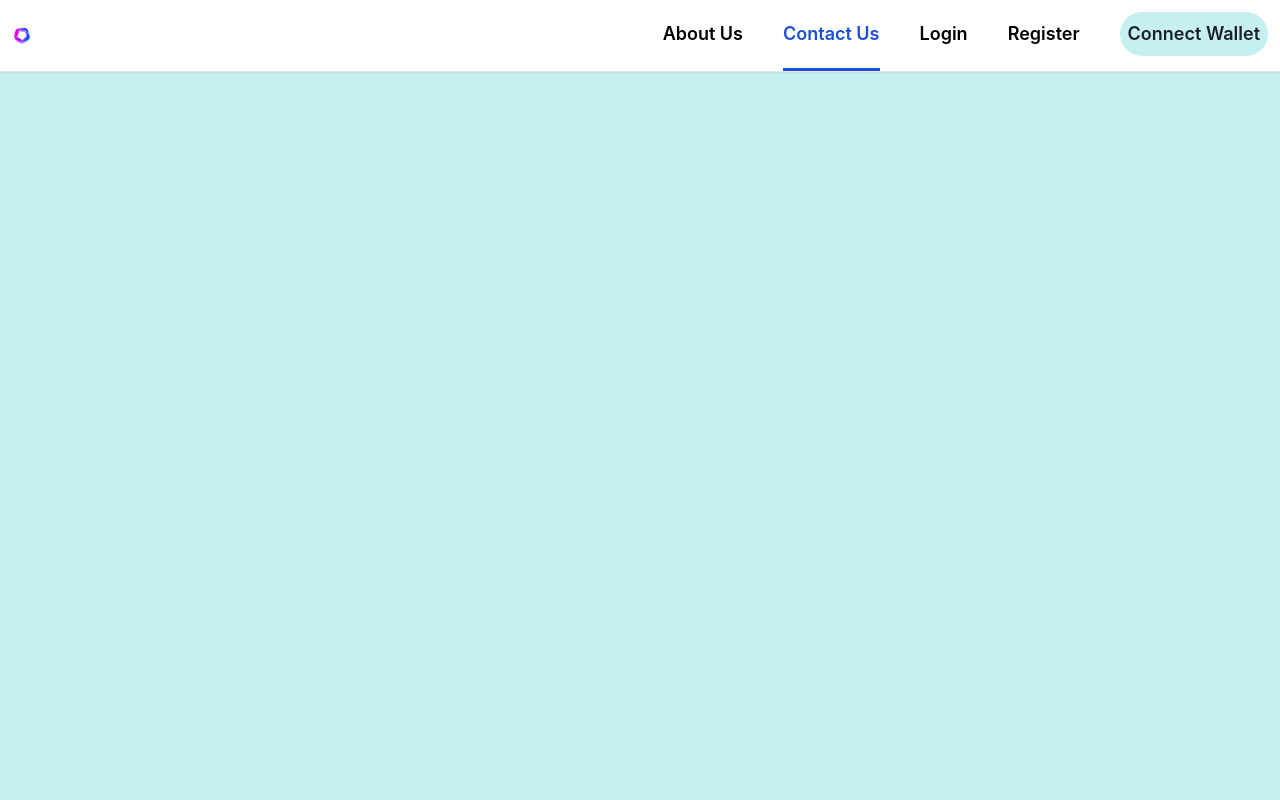
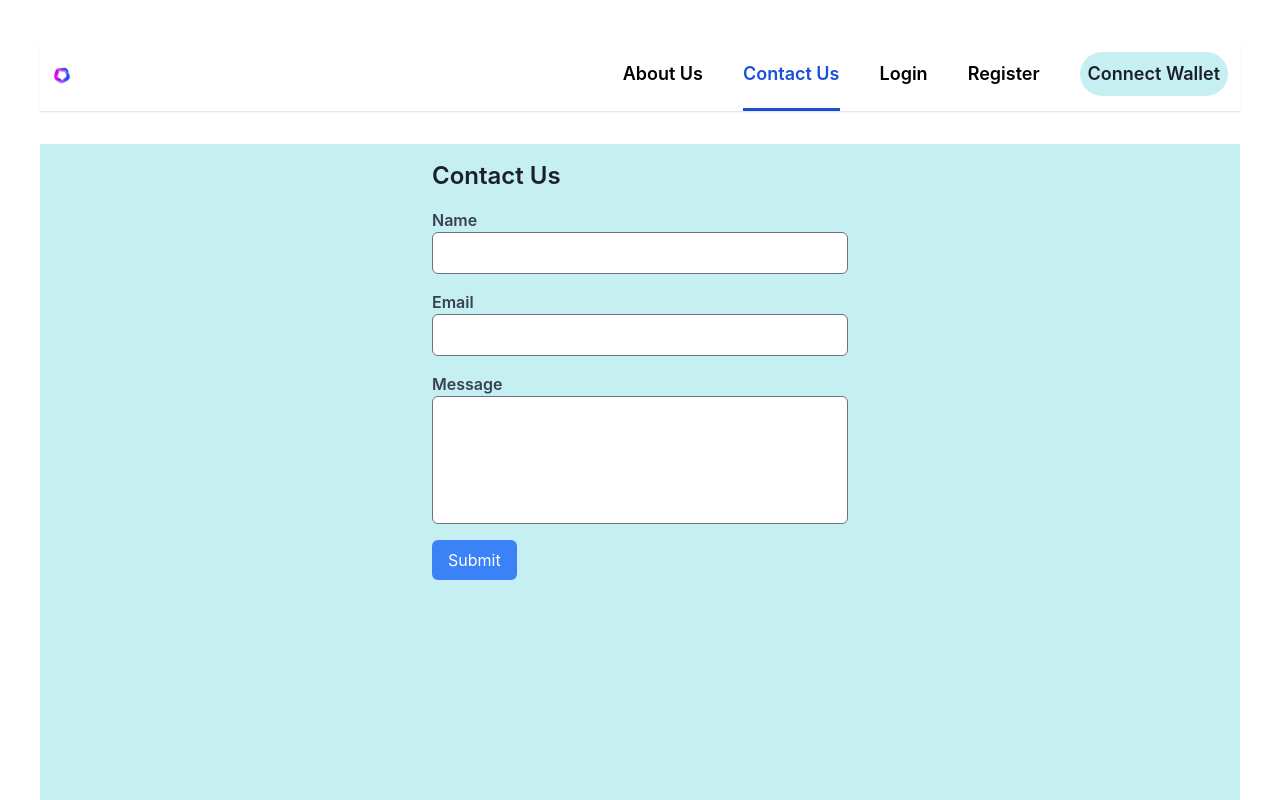
Before and after one commit to SoarinSkySagar/SIH-test, a React (Create React App) app in the folder frontend/: page /contact in a window 1280 px wide. Shown: the top 800 px of the page. Built offline with nearby package versions, Linux system fonts and the light colour scheme.

Commit message:
updated frend

```diff
--- a/frontend/src/App.js
+++ b/frontend/src/App.js
@@ -3,11 +3,13 @@ import { BrowserRouter as Router, Route, Routes } from "react-router-dom";
 import Register from "./pages/Register";
 import Header from "./components/Navbar";
 import Home from "./pages/Home";
+import About from "./pages/About";
 import Footer from "./components/Footer";
 import Login from "./pages/Login";
 import Dashboard from "./pages/Dashboard";
-import Certificate from "./pages/Certificate"
-import Generate from "./pages/Generate"
+import Certificate from "./pages/Certificate";
+import Generate from "./pages/Generate";
+import ContactForm from "./components/ContactForm";
 
 function App() {
 
@@ -21,7 +23,8 @@ function App() {
           <Route path="/login" element={<Login/>}/>
           <Route path="/register" element={<Register/>}/>
           <Route path = "/home" element={<Dashboard/>}/>
-          <Route path = "/about" element={<div>About</div>}/>
+          <Route path = "/contact" element={<ContactForm/>}/>
+          <Route path = "/about" element={<About/>}/>
           <Route path = "/certificate" element={<Certificate/>}/>
           <Route path = "/search" element={<div>Search</div>}/>
           <Route path = "/generate" element={<Generate/>}/>
--- a/frontend/src/components/CarouselCards.jsx
+++ b/frontend/src/components/CarouselCards.jsx
@@ -4,9 +4,9 @@ export default function CarouselCards({caption, imageLink}) {
   return (
     <div className="w-1/2 rounded-lg overflow-hidden shadow-lg m-7 mx-auto">
     <img src={imageLink} alt={caption} className="w-full" />
-    <div className="px-6 py-4 bg-[#5967E8] items-center text-center">
+    <div className="px-6 py-4 bg-[#dd753d] items-center text-center">
       <div className="font-bold text-2xl m-5 ">{caption}</div>
     </div>
   </div>
   )
-}
+  }
--- /dev/null
+++ b/frontend/src/components/ContactForm.jsx
@@ -0,0 +1,85 @@
+import React, { useState } from 'react';
+
+const ContactForm = () => {
+  const [formData, setFormData] = useState({
+    name: '',
+    email: '',
+    message: '',
+  });
+
+  const handleChange = (e) => {
+    const { name, value } = e.target;
+    setFormData({
+      ...formData,
+      [name]: value,
+    });
+  };
+
+  const handleSubmit = (e) => {
+    e.preventDefault();
+    // You can add your form submission logic here
+
+    // For demonstration purposes, let's log the form data
+    console.log(formData);
+  };
+
+  return (
+    <div className="max-w-md mx-auto mt-8 p-4">
+      <h1 className="text-2xl font-semibold mb-4">Contact Us</h1>
+      <form onSubmit={handleSubmit} className="space-y-4">
+        <div className="flex flex-col">
+          <label htmlFor="name" className="text-gray-700 font-semibold">
+            Name
+          </label>
+          <input
+            type="text"
+            id="name"
+            name="name"
+            value={formData.name}
+            onChange={handleChange}
+            className="border p-2 rounded-md focus:outline-none focus:border-blue-500"
+            required
+          />
+        </div>
+
+        <div className="flex flex-col">
+          <label htmlFor="email" className="text-gray-700 font-semibold">
+            Email
+          </label>
+          <input
+            type="email"
+            id="email"
+            name="email"
+            value={formData.email}
+            onChange={handleChange}
+            className="border p-2 rounded-md focus:outline-none focus:border-blue-500"
+            required
+          />
+        </div>
+
+        <div className="flex flex-col">
+          <label htmlFor="message" className="text-gray-700 font-semibold">
+            Message
+          </label>
+          <textarea
+            id="message"
+            name="message"
+            value={formData.message}
+            onChange={handleChange}
+            className="border p-2 rounded-md focus:outline-none focus:border-blue-500 h-32 resize-none"
+            required
+          ></textarea>
+        </div>
+
+        <button
+          type="submit"
+          className="bg-blue-500 text-white py-2 px-4 rounded-md hover:bg-blue-600 transition duration-300"
+        >
+          Submit
+        </button>
+      </form>
+    </div>
+  );
+};
+
+export default ContactForm;
--- a/frontend/src/components/Footer.jsx
+++ b/frontend/src/components/Footer.jsx
@@ -1,9 +1,11 @@
-import React from 'react'
+import React from 'react';
 
-export default function Footer() {
+const Footer = () => {
   return (
-    <div className='bg-[#36393e] shadow-sm bottom-0 z-100 p-10 text-center'>
-      <div className='text-white text-2xl'>Team Debuggers @HackHeritage</div>
-    </div>
-  )
-}
+    <footer className="bg-gray-800 text-white py-4 text-center">
+      &copy; {new Date().getFullYear()} Your Website Name
+    </footer>
+  );
+};
+
+export default Footer;
--- a/frontend/src/index.css
+++ b/frontend/src/index.css
@@ -11,6 +11,7 @@ body {
   -moz-osx-font-smoothing: grayscale;
   -ms-overflow-style: none;
   scrollbar-width: none;
+  padding: 40px;
 }
 
 body::-webkit-scrollbar {
--- /dev/null
+++ b/frontend/src/pages/About.jsx
@@ -0,0 +1,47 @@
+import React from 'react';
+
+const About = () => {
+  return (
+    <div className="bg-blue-200 p-10 flex flex-col items-center">
+      <div className="text-center">
+        <img
+          src="/path/to/your/image.jpg"
+          alt="Company Logo"
+          className="mx-auto w-24 h-24 rounded-full mb-4"
+        />
+      </div>
+      <h1 className="text-4xl font-bold mb-4">About Us</h1>
+      <p className="text-gray-700 text-center aling-items: center;">
+      Welcome to the future of certification and validation!
+      We're pioneering a revolutionary approach to credentialing through our cutting-edge platform: "Blockchain Based Certificate Generation and Validation."
+      Whether you're an educational institution, a professional organization, or an individual seeking to prove your skills and qualifications, our platform empowers you to create and validate certificates with unparalleled ease and trust.
+      With blockchain as the foundation of our system, we ensure the highest level of security and transparency in certificate issuance and verification. Each certificate generated is cryptographically secured, immutably recorded, and instantly accessible, eliminating the risk of fraud or forgery. Our user-friendly interface makes the entire process efficient and accessible to all, without compromising on security.
+
+Join us on this exciting journey as we revolutionize the way certificates are generated and validated. Explore the limitless possibilities of blockchain technology with BlockCertify
+      </p>
+
+      <h2 className="text-2xl font-bold mt-8">Our Mission</h2>
+      <p className="text-gray-700"> Say goodbye to traditional paper certificates and cumbersome verification processes, and embrace the seamless, secure, and transparent world of blockchain technology.</p>
+
+
+      <h2 className="text-2xl font-bold mt-8">Contact Us</h2>
+      <p className="text-gray-700 text-center">
+        If you have any questions or inquiries, please feel free to contact us at{' '}
+        <a href="mailto:contact@example.com" className="text-blue-500 hover:underline">
+          contact@example.com
+        </a>
+        .
+      </p>
+
+      <h2 className="text-2xl font-bold mt-8">Our Values</h2>
+      <ul className="list-disc list-inside text-gray-700">
+        <li>Customer Satisfaction</li>
+        <li>Innovation</li>
+        <li>Teamwork</li>
+        <li>Sustainability</li>
+      </ul>
+    </div>
+  );
+};
+
+export default About;
--- a/frontend/src/pages/Login.jsx
+++ b/frontend/src/pages/Login.jsx
@@ -1,6 +1,39 @@
-import React from 'react'
+import React, { useState } from 'react';
+import axios from 'axios';
 
-export default function Login() {
+export default function Login({ handleLogin }) {
+    const [email, setEmail] = useState('');
+    const [password, setPassword] = useState('');
+    const [error, setError] = useState('');
+
+    const handleButtonClick = async () => {
+        try {
+            const response = await axios.post('http://localhost:5600/auth/login', {
+                email: email,
+                password: password,
+            });
+
+            // Assuming your backend responds with some kind of success indicator
+            if (response.data.success) {
+                // Redirect the user or perform other actions for successful login
+                console.log('Login successful');
+            } else {
+                setError('Invalid email or password'); // Set an error message for unsuccessful login
+            }
+        } catch (error) {
+            if (error.response) {
+                console.error('Error response:', error.response.data);
+            } else if (error.request) {
+                console.error('No response received:', error.request);
+            } else {
+                console.error('Error:', error.message);
+            }
+            setError('An error occurred during login');
+        }
+
+        handleLogin();
+    };
+
     return (
         <div className="min-h-screen flex items-center justify-center bg-[#C6EFF1]">
             <div className="bg-white rounded-lg shadow-xl p-8 lg:w-1/3 md:w-96 sm:w-full">
@@ -10,21 +43,42 @@ export default function Login() {
                 <div>
                     <form action="">
                         <label htmlFor="email">Enter Registered Email/Phone</label>
-                    <br/>
-                    <input className='w-full mb-5' type="text" name="email" id="email" required />
-                    <br/>
+                        <br />
+                        <input
+                            className='w-full mb-5'
+                            type="text"
+                            name="email"
+                            id="email"
+                            value={email}
+                            onChange={(e) => setEmail(e.target.value)}
+                            required
+                        />
+                        <br />
                         <label htmlFor="password">Enter password</label>
-                    <br/>
-                    <input className='w-full mb-5' type="password" name="password" id="password" required />
-                    <br/>
+                        <br />
+                        <input
+                            className='w-full mb-5'
+                            type="password"
+                            name="password"
+                            id="password"
+                            value={password}
+                            onChange={(e) => setPassword(e.target.value)}
+                            required
+                        />
+                        <br />
                         <div className='w-full text-center'>
-                        <button className="mx-auto bg-blue-500 hover:bg-blue-700 text-white font-bold py-2 px-4 rounded ">
+                            <button
+                                className="mx-auto bg-blue-500 hover:bg-blue-700 text-white font-bold py-2 px-4 rounded "
+                                onClick={handleButtonClick} // Call handleButtonClick when clicked
+                                type="button"
+                            >
                                 Submit
                             </button>
                         </div>
+                        {error && <p className="text-red-500 text-center">{error}</p>}
                     </form>
                 </div>
             </div>
         </div>
-  )
+    );
 }
```
Also changed, not shown: frontend/src/components/HomeHeader.jsx (+21 -18 lines). Lines whose indentation alone changed are shown as unchanged.
